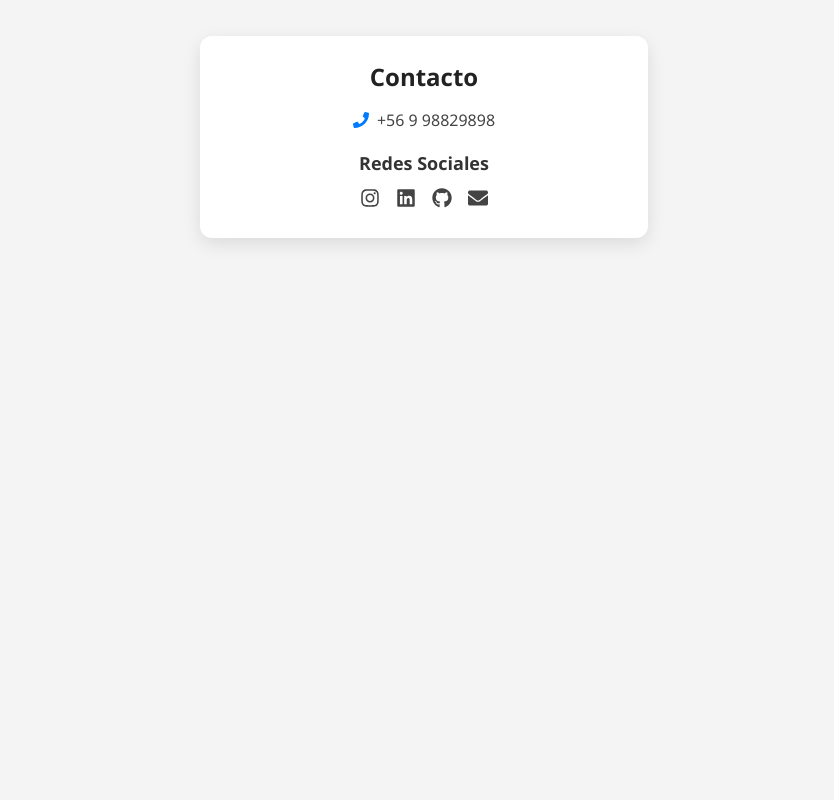
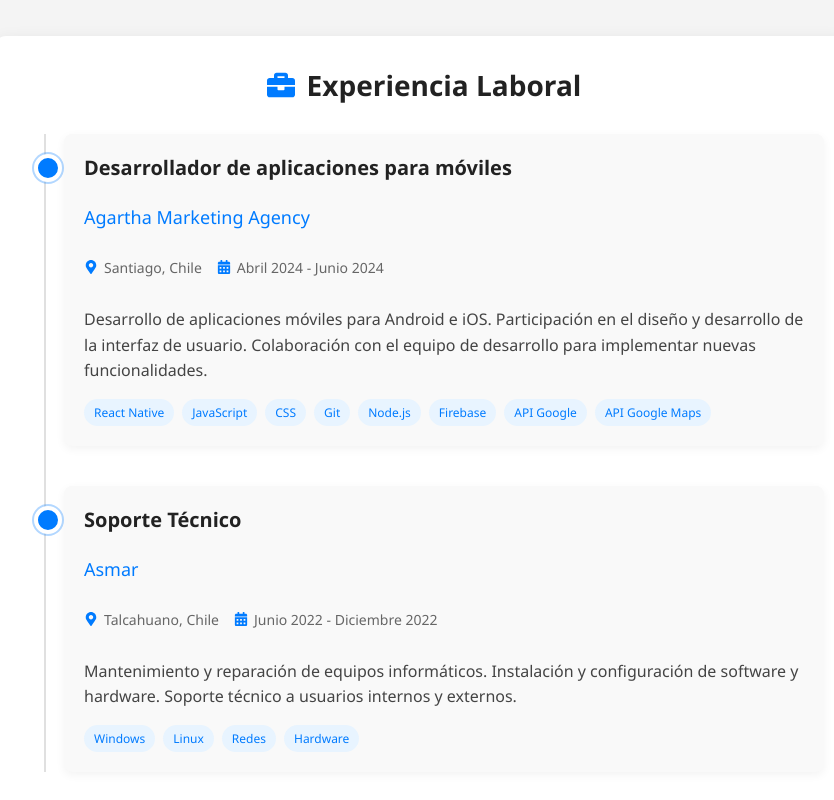
Before and after one commit to Dantrotel/Portafolio, a React (Vite) app: page / in a window 1280 px wide. Shown: the part 1080-1880 px from the top of the page, without its empty margins (216-1050 px from the left). Before the commit the page ends 1358 px from the top, so only its background shows below. Built offline with nearby package versions, Linux system fonts and the light colour scheme.

Commit message:
Portafolio v1

```diff
--- a/src/App.jsx
+++ b/src/App.jsx
@@ -4,6 +4,7 @@ import Header from './components/Header'
 import About from './components/About'
 import Projects from './components/projects'
 import Contact from './components/Contact'
+import Exp from './components/Exp'
 
 function App() {
   const [darkMode, setDarkMode] = useState(false)
@@ -30,6 +31,7 @@ function App() {
       <Header />
       <About />
       <Projects />
+      <Exp />
       <Contact />
     </>
   )
--- a/src/components/Contact.css
+++ b/src/components/Contact.css
@@ -2,19 +2,20 @@
   max-width: 400px;
   margin: 40px auto;
   padding: 24px;
-  background-color: #ffffff;
-  color: #222222;
+  background-color: var(--bg-secondary, #ffffff);
+  color: var(--text-primary, #222222);
   border-radius: 12px;
   box-shadow: 0 6px 18px rgba(0, 0, 0, 0.1);
   text-align: center;
   font-family: 'Segoe UI', Tahoma, Geneva, Verdana, sans-serif;
+  transition: background-color 0.3s, color 0.3s;
 }
 
 .contact-title {
   font-size: 24px;
   font-weight: bold;
   margin-bottom: 16px;
-  color: #222222;
+  color: var(--text-primary, #222222);
 }
 
 .contact-item {
@@ -23,19 +24,19 @@
   justify-content: center;
   font-size: 16px;
   margin-bottom: 20px;
-  color: #444444;
+  color: var(--text-secondary, #444444);
 }
 
 .contact-icon {
   margin-right: 8px;
-  color: #007bff;
+  color: var(--accent-color, #007bff);
 }
 
 .social-title {
   font-size: 18px;
   font-weight: 600;
   margin-bottom: 12px;
-  color: #333333;
+  color: var(--text-primary, #333333);
 }
 
 .social-icons {
@@ -46,12 +47,12 @@
 }
 
 .social-icons a {
-  color: #444444;
+  color: var(--text-secondary, #444444);
   transition: transform 0.2s ease, color 0.2s ease;
 }
 
 .social-icons a:hover {
-  color: #007bff;
+  color: var(--accent-color, #007bff);
   transform: scale(1.2);
 }
 
--- /dev/null
+++ b/src/components/Exp.css
@@ -0,0 +1,198 @@
+.experience-container {
+    max-width: 800px;
+    margin: 40px auto;
+    padding: 30px;
+    background-color: #ffffff;
+    color: #222222;
+    border-radius: 12px;
+    box-shadow: 0 6px 18px rgba(0, 0, 0, 0.1);
+    font-family: 'Segoe UI', Tahoma, Geneva, Verdana, sans-serif;
+    transition: background-color 0.3s, color 0.3s;
+  }
+
+  .experience-title {
+    display: flex;
+    align-items: center;
+    font-size: 28px;
+    font-weight: 700;
+    margin-bottom: 30px;
+    color: #222222;
+    text-align: center;
+    justify-content: center;
+  }
+
+  .title-icon {
+    margin-right: 12px;
+    color: #007bff;
+  }
+
+  .experience-timeline {
+    position: relative;
+  }
+
+  .experience-timeline::before {
+    content: '';
+    position: absolute;
+    top: 0;
+    bottom: 0;
+    left: 20px;
+    width: 2px;
+    background-color: #e0e0e0;
+  }
+
+  .experience-card {
+    position: relative;
+    margin-left: 40px;
+    margin-bottom: 40px;
+    padding: 20px;
+    background-color: #f9f9f9;
+    border-radius: 8px;
+    box-shadow: 0 3px 10px rgba(0, 0, 0, 0.05);
+    transition: transform 0.3s ease, box-shadow 0.3s ease, background-color 0.3s;
+  }
+
+  .experience-card:hover {
+    transform: translateY(-5px);
+    box-shadow: 0 5px 15px rgba(0, 0, 0, 0.1);
+  }
+
+  .experience-card::before {
+    content: '';
+    position: absolute;
+    top: 20px;
+    left: -30px;
+    width: 20px;
+    height: 20px;
+    border-radius: 50%;
+    background-color: #007bff;
+    border: 4px solid #ffffff;
+    box-shadow: 0 0 0 2px rgba(0, 123, 255, 0.3);
+  }
+
+  .experience-header {
+    margin-bottom: 15px;
+  }
+
+  .position {
+    font-size: 20px;
+    font-weight: 600;
+    margin-bottom: 5px;
+    color: #222222;
+  }
+
+  .company {
+    font-size: 18px;
+    font-weight: 500;
+    color: #007bff;
+    margin-bottom: 10px;
+  }
+
+  .experience-details {
+    display: flex;
+    flex-wrap: wrap;
+    gap: 15px;
+    margin-bottom: 15px;
+    font-size: 14px;
+    color: #666666;
+  }
+
+  .location, .period {
+    display: flex;
+    align-items: center;
+  }
+
+  .detail-icon {
+    margin-right: 6px;
+    color: #007bff;
+  }
+
+  .description {
+    margin-bottom: 15px;
+    line-height: 1.6;
+    color: #444444;
+  }
+
+  .technologies {
+    display: flex;
+    flex-wrap: wrap;
+    gap: 8px;
+  }
+
+  .tech-tag {
+    padding: 5px 10px;
+    background-color: #e8f4ff;
+    color: #007bff;
+    border-radius: 15px;
+    font-size: 12px;
+    font-weight: 500;
+    transition: background-color 0.3s, color 0.3s;
+  }
+
+  /* Estilos para tema oscuro */
+  .dark-mode .experience-container {
+    background-color: #1e1e1e;
+    color: #f1f1f1;
+    box-shadow: 0 6px 18px rgba(0, 0, 0, 0.3);
+  }
+
+  .dark-mode .experience-title {
+    color: #f1f1f1;
+  }
+
+  .dark-mode .title-icon,
+  .dark-mode .detail-icon {
+    color: #66ccff;
+  }
+
+  .dark-mode .experience-timeline::before {
+    background-color: #444444;
+  }
+
+  .dark-mode .experience-card {
+    background-color: #2a2a2a;
+    box-shadow: 0 3px 10px rgba(0, 0, 0, 0.2);
+  }
+
+  .dark-mode .experience-card::before {
+    background-color: #66ccff;
+    border-color: #1e1e1e;
+    box-shadow: 0 0 0 2px rgba(102, 204, 255, 0.3);
+  }
+
+  .dark-mode .position {
+    color: #e0e0e0;
+  }
+
+  .dark-mode .company {
+    color: #66ccff;
+  }
+
+  .dark-mode .experience-details {
+    color: #b0b0b0;
+  }
+
+  .dark-mode .description {
+    color: #d0d0d0;
+  }
+
+  .dark-mode .tech-tag {
+    background-color: #2c3e50;
+    color: #66ccff;
+  }
+
+  /* Responsive */
+  @media (max-width: 768px) {
+    .experience-container {
+      padding: 20px;
+      margin: 20px;
+    }
+
+    .experience-card {
+      margin-left: 30px;
+    }
+
+    .experience-details {
+      flex-direction: column;
+      gap: 8px;
+    }
+  }
--- /dev/null
+++ b/src/components/Exp.jsx
@@ -0,0 +1,62 @@
+import React from 'react';
+import { FaBriefcase, FaCalendarAlt, FaMapMarkerAlt } from 'react-icons/fa';
+import './Exp.css';
+
+export default function ExperienceSection() {
+  const experiences = [
+    {
+      id: 1,
+      position: "Desarrollador de aplicaciones para móviles",
+      company: "Agartha Marketing Agency",
+      location: "Santiago, Chile",
+      period: "Abril 2024 - Junio 2024",
+      description: "Desarrollo de aplicaciones móviles para Android e iOS. Participación en el diseño y desarrollo de la interfaz de usuario. Colaboración con el equipo de desarrollo para implementar nuevas funcionalidades.",
+      technologies: ["React Native", "JavaScript", "CSS", "Git", "Node.js", "Firebase", "API Google", "API Google Maps"]
+    },
+    {
+      id: 2,
+      position: "Soporte Técnico",
+      company: "Asmar",
+      location: "Talcahuano, Chile",
+      period: "Junio 2022 - Diciembre 2022",
+      description: "Mantenimiento y reparación de equipos informáticos. Instalación y configuración de software y hardware. Soporte técnico a usuarios internos y externos.",
+      technologies: ["Windows", "Linux", "Redes", "Hardware"]
+    },
+  ];
+
+  return (
+    <div className="experience-container">
+      <h2 className="experience-title">
+        <FaBriefcase className="title-icon" /> Experiencia Laboral
+      </h2>
+
+      <div className="experience-timeline">
+        {experiences.map(exp => (
+          <div key={exp.id} className="experience-card">
+            <div className="experience-header">
+              <h3 className="position">{exp.position}</h3>
+              <h4 className="company">{exp.company}</h4>
+            </div>
+
+            <div className="experience-details">
+              <p className="location">
+                <FaMapMarkerAlt className="detail-icon" /> {exp.location}
+              </p>
+              <p className="period">
+                <FaCalendarAlt className="detail-icon" /> {exp.period}
+              </p>
+            </div>
+
+            <p className="description">{exp.description}</p>
+
+            <div className="technologies">
+              {exp.technologies.map((tech, index) => (
+                <span key={index} className="tech-tag">{tech}</span>
+              ))}
+            </div>
+          </div>
+        ))}
+      </div>
+    </div>
+  );
+}
--- a/src/index.css
+++ b/src/index.css
@@ -51,6 +51,37 @@ a {
 }
 
 .dark-mode a {
+  color: #66ccff;
+}
+
+/* Nuevas reglas para el componente Contact */
+.dark-mode .contact-container {
+  background-color: #1e1e1e;
+  color: #f1f1f1;
+  box-shadow: 0 6px 18px rgba(0, 0, 0, 0.3);
+}
+
+.dark-mode .contact-title {
+  color: #f1f1f1;
+}
+
+.dark-mode .contact-item {
+  color: #d0d0d0;
+}
+
+.dark-mode .social-title {
+  color: #e0e0e0;
+}
+
+.dark-mode .social-icons a {
+  color: #b0b0b0;
+}
+
+.dark-mode .social-icons a:hover {
+  color: #66ccff;
+}
+
+.dark-mode .contact-icon {
   color: #66ccff;
 }
 
--- a/vite.config.js
+++ b/vite.config.js
@@ -3,5 +3,5 @@ import react from '@vitejs/plugin-react'
 
 export default defineConfig({
   plugins: [react()],
-  base: 'https://dantrotel.github.io/Portafolio/'
+  base: 'https://dantrotel.github.io/'
 })
```
